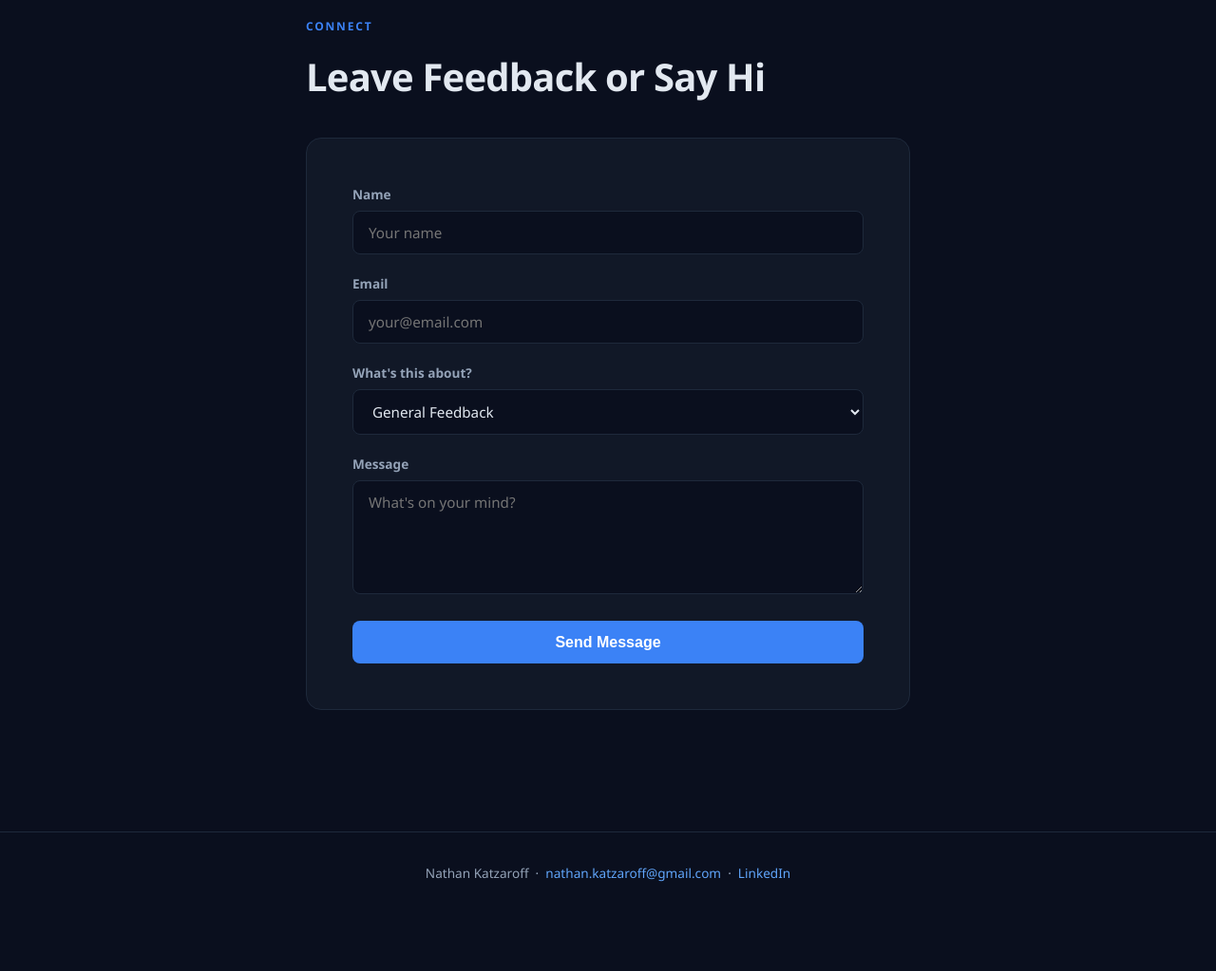
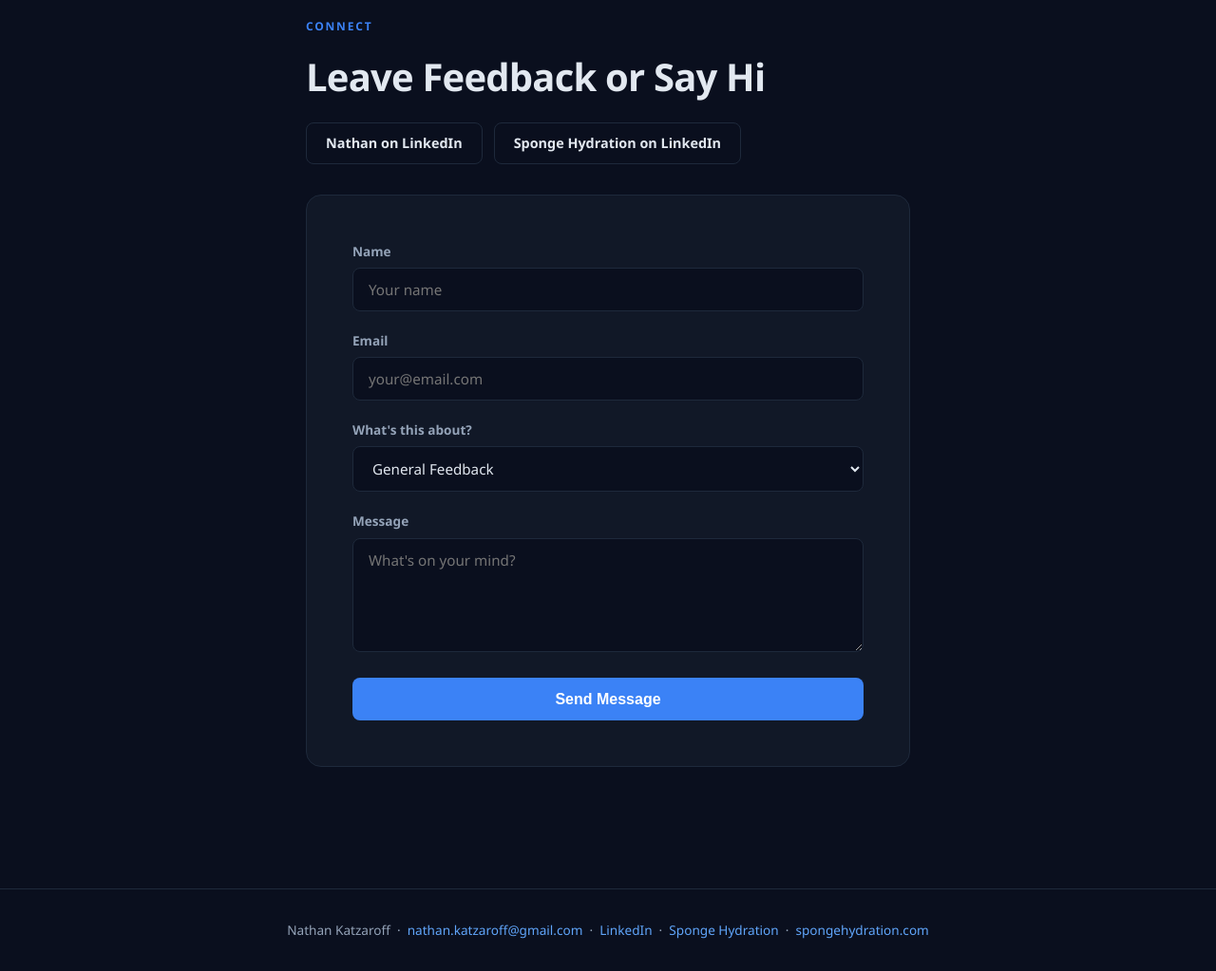
Before and after one commit to NKatzaroff/NKatzaroff.github.io, a plain HTML site: page index.html in a window 1280 px wide. Shown: the part 5540-6563 px from the top of the page at 95% size. Before the commit the page ends 6503 px from the top, so only its background shows below. Drawn offline with Linux system fonts and the light colour scheme.

Commit message:
Add LinkedIn buttons to connect section and update footer links

```diff
--- a/index.html
+++ b/index.html
@@ -696,7 +696,16 @@
   <!-- FEEDBACK -->
   <section id="connect" style="max-width: 700px; padding-bottom: 8rem;">
     <div class="section-label">Connect</div>
-    <h2 style="margin-bottom: 2rem;">Leave Feedback or Say Hi</h2>
+    <h2 style="margin-bottom: 1rem;">Leave Feedback or Say Hi</h2>
+
+    <div style="display:flex; gap:0.75rem; flex-wrap:wrap; margin-bottom:2rem;">
+      <a href="https://www.linkedin.com/in/nathankatzaroff" target="_blank" class="btn btn-secondary" style="font-size:0.9rem; padding:0.6rem 1.25rem;">
+        Nathan on LinkedIn
+      </a>
+      <a href="https://www.linkedin.com/company/sponge-hydration/" target="_blank" class="btn btn-secondary" style="font-size:0.9rem; padding:0.6rem 1.25rem;">
+        Sponge Hydration on LinkedIn
+      </a>
+    </div>
 
     <div id="feedback">
       <form id="feedback-form" action="https://formspree.io/f/YOUR_FORM_ID" method="POST">
@@ -713,7 +722,6 @@
           <select id="type" name="type">
             <option value="feedback">General Feedback</option>
             <option value="sponge">Sponge Hydration</option>
-            <option value="gymnify">Gymnify</option>
             <option value="collab">Collaboration</option>
             <option value="investor">Investor Inquiry</option>
             <option value="med">Pre-Med / Research</option>
@@ -738,6 +746,10 @@
       <a href="mailto:nathan.katzaroff@gmail.com">nathan.katzaroff@gmail.com</a>
       &nbsp;·&nbsp;
       <a href="https://www.linkedin.com/in/nathankatzaroff" target="_blank">LinkedIn</a>
+      &nbsp;·&nbsp;
+      <a href="https://www.linkedin.com/company/sponge-hydration/" target="_blank">Sponge Hydration</a>
+      &nbsp;·&nbsp;
+      <a href="https://www.spongehydration.com" target="_blank">spongehydration.com</a>
     </p>
   </footer>
 
```
